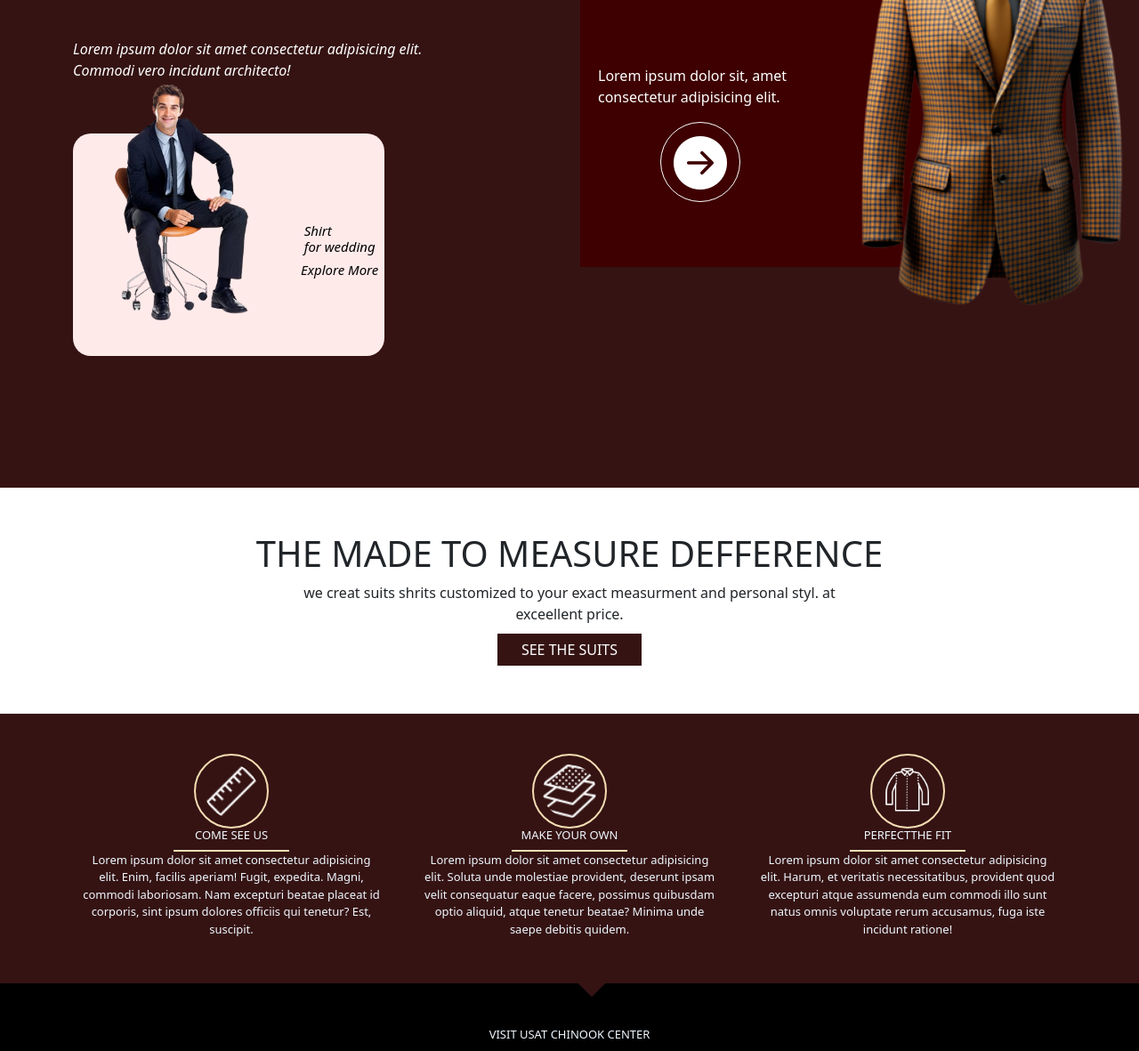
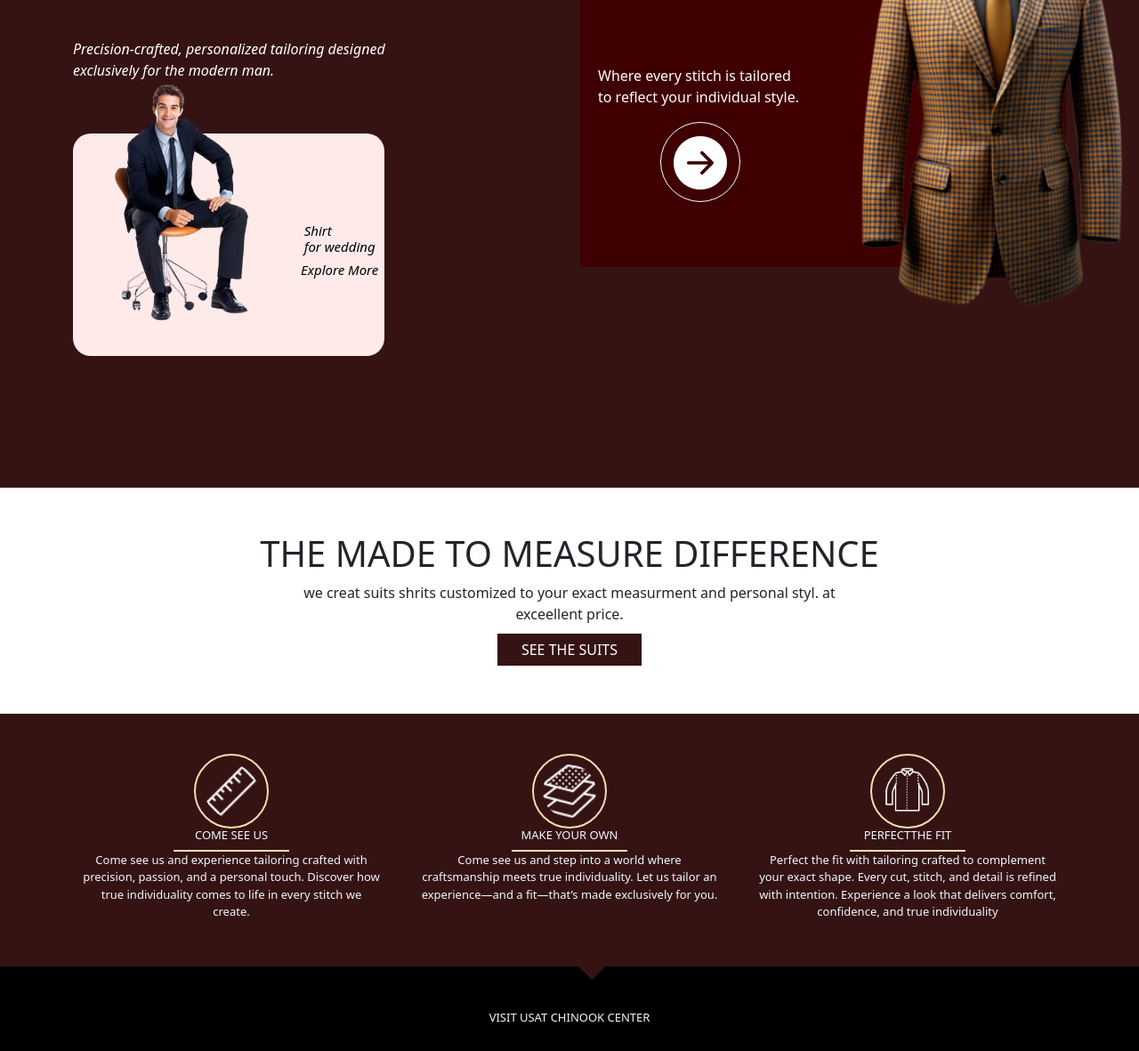
Before and after one commit to albinalbi123/project2, a plain HTML site: page index.html in a window 1280 px wide. Shown: the part 360-1541 px from the top of the page at 89% size. Drawn offline with nearby package versions, Linux system fonts and the light colour scheme; a script that the page names is missing.

Commit message:
Update index.html

```diff
--- a/index.html
+++ b/index.html
@@ -27,7 +27,7 @@
   <div class="container-fluid">
     <a class="navbar-brand" href="javascript:void(0)">
          <h2> STITCHCARFT STUDIO</h2>
-                <P class="we">MADE TO MEASUR</P></a>
+                <P class="we">MADE TO MEASURE</P></a>
     <button class="navbar-toggler" type="button" data-bs-toggle="collapse" data-bs-target="#mynavbar">
       <span class="navbar-toggler-icon"></span>
     </button>
@@ -106,7 +106,7 @@
                 <div class="row">
                     <div class="col">
                         <div class="hero-box2">
-                            <p>Lorem ipsum dolor sit amet consectetur adipisicing elit. <br> Commodi vero incidunt architecto!</p>
+                            <p>Precision-crafted, personalized tailoring designed <br> exclusively for the modern man.</p>
                      </div>
                     </div>
                 </div>
@@ -135,7 +135,7 @@
                     <div class="row shirt" >
                         <div class="col-5">
                             <div class="hero-inbox3 m-auto">
-                             <p>Lorem ipsum dolor sit, amet consectetur adipisicing elit.</p>
+                             <p>Where every stitch is tailored to reflect your individual style.</p>
                              <div class="idev" style="width: 90px; height: 90px; border-radius: 50%; background-color: transparent;border: solid white  1px ; display: flex; justify-content: center; align-items: center;">
 
                              <i class="bi bi-arrow-right-circle-fill"></i>
@@ -163,7 +163,7 @@
             <div class="row">
                 <div class="col">
                     <div class="h"  data-aos="fade-up"  data-aos-duration="2000">
-                    <H1>THE MADE TO MEASURE DEFFERENCE</H1>
+                    <H1>THE MADE TO MEASURE DIFFERENCE</H1>
                     <P>we creat suits shrits customized to your exact measurment and personal styl. at <br>
                         exceellent price.
 
@@ -187,7 +187,7 @@
                     <img class="w" src="images/icons8-ruler-50.png" alt="" >
                     <h3 class="j">COME SEE US</h3>
                    <div class="n"></div>
-                   <P class="j">Lorem ipsum dolor sit amet consectetur adipisicing elit. Enim, facilis aperiam! Fugit, expedita. Magni, commodi laboriosam. Nam excepturi beatae placeat id corporis, sint ipsum dolores officiis qui tenetur? Est, suscipit.</P>
+                   <P class="j">Come see us and experience tailoring crafted with precision, passion, and a personal touch. Discover how true individuality comes to life in every stitch we create.</P>
                 </div>
 
                 </div>
@@ -196,7 +196,7 @@
                     <img class="w" src="images/icons8-layers-50 (1).png" alt=""  >
                     <h3 class="j">MAKE YOUR OWN</h3>
                     <div class="n"></div>
-                    <P class="j">Lorem ipsum dolor sit amet consectetur adipisicing elit. Soluta unde molestiae provident, deserunt ipsam velit consequatur eaque facere, possimus quibusdam optio aliquid, atque tenetur beatae? Minima unde saepe debitis quidem.</P>
+                    <P class="j">Come see us and step into a world where craftsmanship meets true individuality. Let us tailor an experience—and a fit—that’s made exclusively for you.</P>
                 </div>
                 </div>
 
@@ -205,7 +205,10 @@
                     <img class="w" src="images/icons8-shirt-80.png" alt="" >
                     <H3 class="j">PERFECTTHE FIT</H3>
                     <div class="n"></div>
-                    <P class="j">Lorem ipsum dolor sit amet consectetur adipisicing elit. Harum, et veritatis necessitatibus, provident quod excepturi atque assumenda eum commodi illo sunt natus omnis voluptate rerum accusamus, fuga iste incidunt ratione!</P>
+                    <P class="j">Perfect the fit with tailoring crafted to complement your exact shape.
+Every cut, stitch, and detail is refined with intention.
+Experience a look that delivers comfort, confidence, and true individuality
+</P>
                 </div>
                 </div>
 
```
